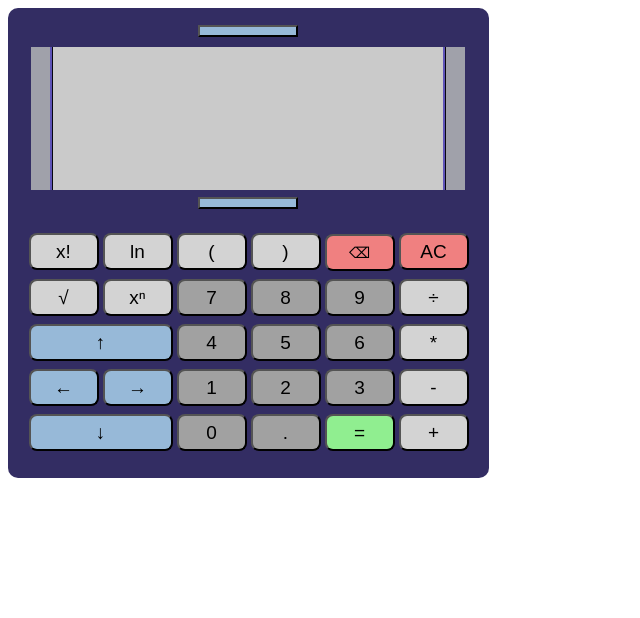
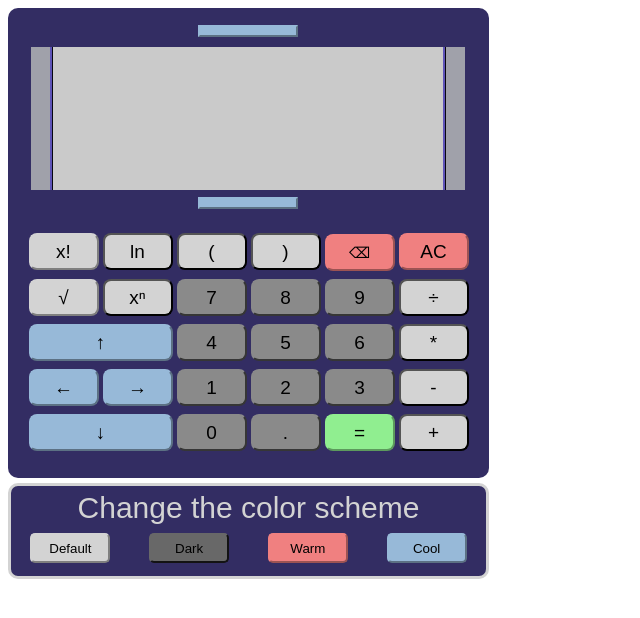
Before and after one commit to BradenLWeber/calculator, a React (Create React App) app: page / in a window 1280 px wide. Shown: the top 618 px of the page, without its empty margins (0-640 px from the left). Built offline with nearby package versions, Linux system fonts and the light colour scheme.

Commit message:
Start color boxes

```diff
--- a/src/components/Calculator.jsx
+++ b/src/components/Calculator.jsx
@@ -2,11 +2,13 @@ import React, { Component } from 'react';
 import CalcButtons from './calcButtons';
 import CalcScreen from './calcScreen';
 import '../styles/calcDisplay.css';
+import '../styles/colorBox.css';
 import { CHARS_ON_SCREEN, CHAR_SIZE, MAX_LINE_LENGTH } from '../constants/constants';
 import { evaluate } from 'mathjs';
 
 class Calculator extends Component {
   state = {
+    colorScheme: 'default',
     cursorPos: 0,
     edgeRight: 0,
     edgeLeft: 0,
@@ -504,6 +506,10 @@ class Calculator extends Component {
     }
   }
 
+  setColor = (type) => {
+    this.setState({colorScheme: type});
+  }
+
   render() {
     console.log('-------------------');
     console.log('displayedLines during render:', this.state.displayedLines);
@@ -513,6 +519,7 @@ class Calculator extends Component {
     console.log('Current line', this.state.currentLine);
 
     return (
+      <React.Fragment>
         <div
           id='calculator-body'
           className='calc-body'
@@ -541,6 +548,17 @@ class Calculator extends Component {
             currentLine={this.state.currentLine}
           />
         </div>
+        <div className='colors-box' id='color-box'>
+          <p className = 'color-box-text'>Change the color scheme</p>
+          <div id='color-buttons' className='color-buttons'>
+            <button onPress={() => this.setColor('Default')} className = 'color-button default-button'>Default</button>
+            <button onPress={() => this.setColor('Dark')} className = 'color-button dark-button'>Dark</button>
+            <button onPress={() => this.setColor('Warm')} className = 'color-button warm-button'>Warm</button>
+            <button onPress={() => this.setColor('Cool')} className = 'color-button cool-button'>Cool</button>
+          </div>
+        </div>
+
+      </React.Fragment>
     );
   }
 }
--- a/src/components/calcButton.jsx
+++ b/src/components/calcButton.jsx
@@ -3,7 +3,7 @@ import '../styles/buttons.css';
 
 class CalcButton extends Component {
   state = {
-    button: '',
+    button: 'button',
     symbol: this.props.symbol,
   };
 
@@ -11,22 +11,22 @@ class CalcButton extends Component {
     super(props);
     const { symbol } = props;
 
-    if (symbol === '\u2191' || symbol === '\u2193') this.state.button = 'button-up-down';
-    else if (symbol === '\u2190') this.state.button = 'button-left';
-    else if (symbol === '\u2192') this.state.button = 'button-right';
-    else if (symbol === '=' || symbol === 'copy') this.state.button = 'button-equals';
-    else if (symbol === 'AC') this.state.button = 'button-ac';
-    else if (symbol === '\u232B') this.state.button = 'button-delete';
-    else if (symbol === 'x!' || symbol === '\u221A') this.state.button = 'button-left-side';
+    if (symbol === '\u2191' || symbol === '\u2193') this.state.button += ' button-up-down';
+    else if (symbol === '\u2190') this.state.button += ' button-left';
+    else if (symbol === '\u2192') this.state.button += ' button-right';
+    else if (symbol === '=' || symbol === 'copy') this.state.button += ' button-equals';
+    else if (symbol === 'AC') this.state.button += ' button-ac';
+    else if (symbol === '\u232B') this.state.button += ' button-delete';
+    else if (symbol === 'x!' || symbol === '\u221A') this.state.button += ' button-left-side';
     else
       try {
         eval(symbol);
-        this.state.button = 'button-number';
+        this.state.button += ' button-number';
       } catch (err) {
-        if (symbol === '.') this.state.button = 'button-number';
+        if (symbol === '.') this.state.button += ' button-number';
       }
 
-    if (this.state.button === '') this.state.button = 'button-operator';
+    if (this.state.button === 'button') this.state.button += ' button-operator';
   }
 
   makeId = () => {
--- a/src/styles/buttons.css
+++ b/src/styles/buttons.css
@@ -1,7 +1,4 @@
-.button-operator {
-  background-color: lightgray;
-  color: black;
-  width: 70px;
+.button {
   height: 37px;
   border-radius: 8px;
   display: inline-block;
@@ -12,137 +9,96 @@
   cursor: pointer;
 }
 
+.button:hover {
+  border-radius: 10px;
+}
+
+.button-operator {
+  background-color: lightgray;
+  color: black;
+  width: 70px;
+}
+
 .button-operator:hover {
   background-color: #b8b8b8;
-  border-radius: 10px;
+  border-color: #b8b8b8;
 }
 
 .button-left-side {
   background-color: lightgray;
-  color: black;
+  border-color: lightgray;
+  margin-left: 20.5px;
   width: 70px;
-  height: 37px;
-  border-radius: 8px;
-  display: inline-block;
-  text-align: center;
-  font-size: 19px;
-  margin: 4px 2px;
-  margin-left: 20.5px;
-  transition-duration: 0.2s;
-  cursor: pointer;
 }
 
 .button-left-side:hover {
   background-color: #c0c0c0;
-  border-radius: 10px;
+  border-color: #c0c0c0;
 }
 
 .button-up-down {
   background-color: rgb(151, 185, 216);
-  color: black;
+  border-color: rgb(151, 185, 216);
   width: 144px;
-  height: 37px;
-  border-radius: 8px;
-  display: inline-block;
-  text-align: center;
-  font-size: 19px;
-  margin: 4px 2px;
-  transition-duration: 0.2s;
-  cursor: pointer;
   margin-left: 20.5px;
 }
 
 .button-up-down:hover {
   background-color: rgb(103, 158, 209);
-  border-radius: 10px;
+  border-color: rgb(103, 158, 209);
 }
 
 .button-left {
   background-color: rgb(151, 185, 216);
-  color: black;
+  border-color: rgb(151, 185, 216);
   width: 70px;
-  height: 37px;
-  border-radius: 8px;
-  display: inline-block;
-  text-align: center;
-  font-size: 19px;
-  margin: 4px 2px;
   margin-left: 20.5px;
-  transition-duration: 0.2s;
-  cursor: pointer;
 }
 
 .button-left:hover {
   background-color: rgb(103, 158, 209);
-  border-radius: 10px;
+  border-color: rgb(103, 158, 209);
 }
 
 .button-right {
   background-color: rgb(151, 185, 216);
-  color: black;
+  border-color: rgb(151, 185, 216);
   width: 70px;
-  height: 37px;
-  border-radius: 8px;
-  display: inline-block;
-  text-align: center;
-  font-size: 19px;
-  margin: 4px 2px;
-  transition-duration: 0.2s;
-  cursor: pointer;
 }
 
 .button-right:hover {
   background-color: rgb(103, 158, 209);
-  border-radius: 10px;
+  border-color: rgb(103, 158, 209);
 }
 
 .button-equals {
   background-color: lightgreen;
-  color: black;
+  border-color: lightgreen;
   width: 70px;
-  height: 37px;
-  border-radius: 8px;
-  display: inline-block;
-  text-align: center;
-  font-size: 19px;
-  margin: 4px 2px;
-  transition-duration: 0.2s;
-  cursor: pointer;
 }
 
 .button-equals:hover {
   background-color: rgb(86, 216, 86);
-  border-radius: 10px;
+  border-color: rgb(86, 216, 86);
 }
 
 .button-delete {
   background-color: lightcoral;
-  color: black;
+  border-color: lightcoral;
   width: 70px;
-  height: 37px;
-  border-radius: 8px;
-  display: inline-block;
-  text-align: center;
   font-size: 15px;
-  margin: 4px 2px;
-  transition-duration: 0.2s;
-  cursor: pointer;
 }
 
 .button-delete:hover {
   background-color: rgb(231, 93, 93);
-  border-radius: 10px;
+  border-color: rgb(231, 93, 93);
 }
 
 .button-ac {
   background-color: lightcoral;
+  border-color: lightcoral;
   color: black;
   width: 70px;
-  height: 37px;
-  border-radius: 8px;
-  display: inline-block;
-  text-align: center;
-  font-size: 19px;
   margin: 4px 2px;
   margin-right: 13.5px;
   transition-duration: 0.2s;
@@ -151,31 +107,24 @@
 
 .button-ac:hover {
   background-color: rgb(231, 93, 93);
-  border-radius: 10px;
+  border-color: rgb(231, 93, 93);
 }
 
 .button-number {
-  background-color: rgb(161, 161, 161);
-  color: black;
+  background-color: rgb(138, 138, 138);
+  border-color: rgb(138, 138, 138);
   width: 70px;
-  height: 37px;
-  border-radius: 8px;
-  display: inline-block;
-  text-align: center;
-  font-size: 19px;
-  margin: 4px 2px;
-  transition-duration: 0.2s;
-  cursor: pointer;
 }
 
 .button-number:hover {
-  background-color: #adadad;
+  background-color: #999898;
+  border-color: #999898;
   border-radius: 10px;
 }
 
 .delete-row-button {
   background-color: rgb(151, 185, 216);
-  color: blue;
+  border-color: rgb(151, 185, 216);
   width: 100px;
   height: 12px;
   position: relative;
@@ -189,7 +138,7 @@
 
 .add-row-button {
   background-color: rgb(151, 185, 216);
-  color: blue;
+  border-color: rgb(151, 185, 216);
   width: 100px;
   height: 12px;
   position: relative;
--- /dev/null
+++ b/src/styles/colorBox.css
@@ -0,0 +1,63 @@
+.colors-box {
+    background-color: rgb(51, 45, 99);
+    border-color: lightgray;
+    border-style: solid;
+    border-width: 3px;
+    margin-top: 5px;
+    width: 475px;
+    border-radius: 10px;
+    padding-bottom: 10px;
+    padding-top: 5px;
+}
+
+.color-box-text {
+    font-family:sans-serif;
+    font-size: 30px;
+    color: lightgray;
+    margin-top: 0;
+    padding: 0px;
+    text-align: center;
+    margin-bottom: 5px;
+}
+
+.color-button {
+    margin: 3px;
+    border-radius: 5px;
+    width: 80px;
+    height: 30px;
+}
+
+.default-button {
+    margin: 3px;
+    background-color: lightgray;
+    border-color: lightgray;
+    border-radius: 5px;
+}
+
+.dark-button {
+    margin: 3px;
+    background-color: rgb(104, 104, 104);
+    border-color: rgb(104, 104, 104);
+    border-radius: 5px;
+}
+
+.warm-button {
+    margin: 3px;
+    background-color: lightcoral;
+    border-color: lightcoral;
+    border-radius: 5px;
+}
+
+.cool-button {
+    margin: 3px;
+    background-color: rgb(151, 185, 216);
+    border-color: rgb(151, 185, 216);
+    border-radius: 5px;
+}
+
+.color-buttons {
+    flex: row;
+    display: flex;
+    justify-content: space-around;
+    width: 475px;
+}
```
Lines whose indentation alone changed are shown as unchanged.
